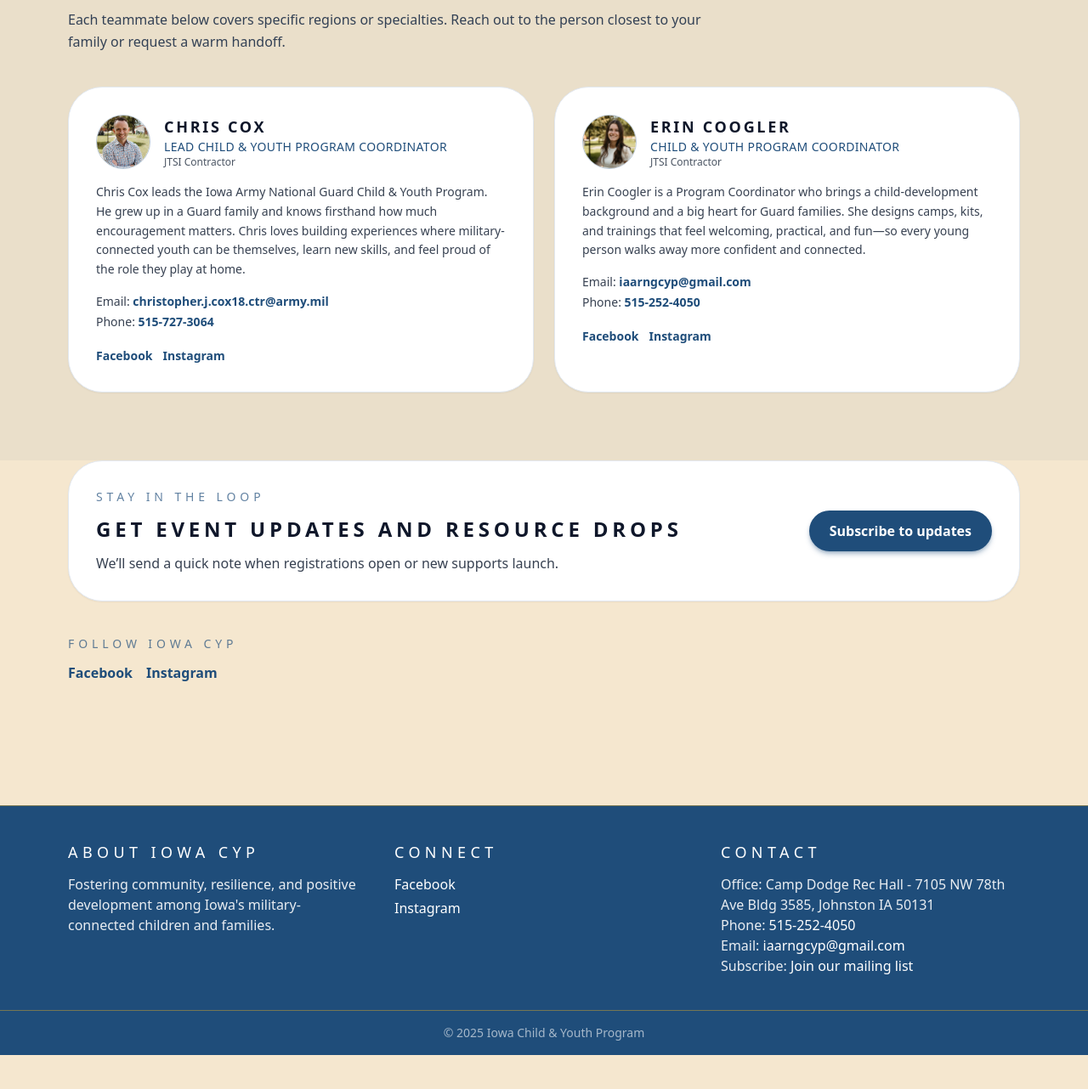
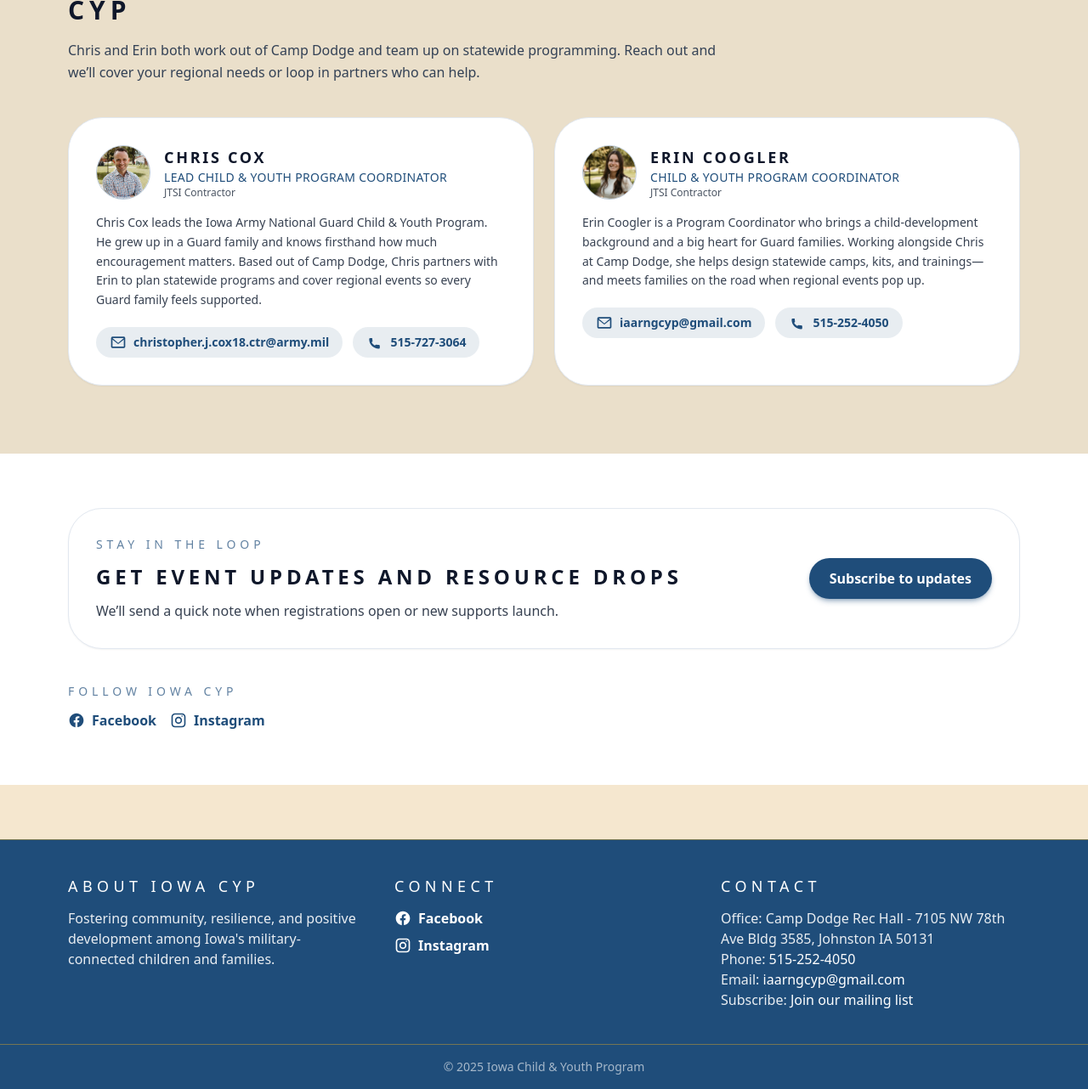
Before and after one commit to iowacyp/website, an Eleventy site: page src/pages/contact.njk in a window 1280 px wide. Shown: the part 1233-2515 px from the top of the page at 85% size. Before the commit the page ends 2475 px from the top, so only its background shows below. Built offline with nearby package versions, Linux system fonts and the light colour scheme; Eleventy itself is replaced by a stand-in of ours; files that its build step writes are made by us from their sources.

Commit message:
Refresh contact presentation and coordinator bios

```diff
--- a/src/_includes/partials/footer.njk
+++ b/src/_includes/partials/footer.njk
@@ -7,8 +7,22 @@
     <div>
       <h2 class="font-light text-lg tracking-[0.3em] uppercase mb-3 text-white">Connect</h2>
       <ul class="space-y-1 text-white/90">
-        <li><a class="text-white hover:text-secondary" href="{{ site.social.facebook }}" target="_blank" rel="noopener">Facebook</a></li>
-        <li><a class="text-white hover:text-secondary" href="{{ site.social.instagram }}" target="_blank" rel="noopener">Instagram</a></li>
+        <li>
+          <a class="social-link text-white hover:text-secondary" href="{{ site.social.facebook }}" target="_blank" rel="noopener">
+            <svg viewBox="0 0 24 24" aria-hidden="true" focusable="false">
+              <path d="M22 12c0-5.523-4.477-10-10-10S2 6.477 2 12c0 4.991 3.657 9.128 8.438 9.878v-6.987H8.078v-2.89h2.36V9.797c0-2.332 1.393-3.623 3.523-3.623 1.021 0 2.088.183 2.088.183v2.292h-1.177c-1.161 0-1.523.721-1.523 1.459v1.752h2.594l-.414 2.89h-2.18v6.987C18.343 21.128 22 16.99 22 12z" />
+            </svg>
+            <span>Facebook</span>
+          </a>
+        </li>
+        <li>
+          <a class="social-link text-white hover:text-secondary" href="{{ site.social.instagram }}" target="_blank" rel="noopener">
+            <svg viewBox="0 0 24 24" aria-hidden="true" focusable="false">
+              <path d="M7 2c-2.757 0-5 2.243-5 5v10c0 2.757 2.243 5 5 5h10c2.757 0 5-2.243 5-5V7c0-2.757-2.243-5-5-5H7zm0 2h10c1.654 0 3 1.346 3 3v10c0 1.654-1.346 3-3 3H7c-1.654 0-3-1.346-3-3V7c0-1.654 1.346-3 3-3zm10 1a1 1 0 110 2 1 1 0 010-2zM12 7c-2.757 0-5 2.243-5 5s2.243 5 5 5 5-2.243 5-5-2.243-5-5-5zm0 2a3 3 0 110 6 3 3 0 010-6z" />
+            </svg>
+            <span>Instagram</span>
+          </a>
+        </li>
       </ul>
     </div>
     <div>
--- a/src/data/team.json
+++ b/src/data/team.json
@@ -6,40 +6,20 @@
       "name": "Chris Cox",
       "title": "Lead Child & Youth Program Coordinator",
       "organization": "JTSI Contractor",
-      "bio": "Chris Cox leads the Iowa Army National Guard Child & Youth Program. He grew up in a Guard family and knows firsthand how much encouragement matters. Chris loves building experiences where military-connected youth can be themselves, learn new skills, and feel proud of the role they play at home.",
+      "bio": "Chris Cox leads the Iowa Army National Guard Child & Youth Program. He grew up in a Guard family and knows firsthand how much encouragement matters. Based out of Camp Dodge, Chris partners with Erin to plan statewide programs and cover regional events so every Guard family feels supported.",
       "phone": "515-727-3064",
       "email": "christopher.j.cox18.ctr@army.mil",
-      "headshot": "/assets/img/team/chris_cox_headshot.jpg",
-      "social": [
-        {
-          "label": "Facebook",
-          "url": "https://www.facebook.com/iowacyp"
-        },
-        {
-          "label": "Instagram",
-          "url": "https://www.instagram.com/iowacyp/"
-        }
-      ]
+      "headshot": "/assets/img/team/chris_cox_headshot.jpg"
     },
     {
       "id": "T002",
       "name": "Erin Coogler",
       "title": "Child & Youth Program Coordinator",
       "organization": "JTSI Contractor",
-      "bio": "Erin Coogler is a Program Coordinator who brings a child-development background and a big heart for Guard families. She designs camps, kits, and trainings that feel welcoming, practical, and fun—so every young person walks away more confident and connected.",
+      "bio": "Erin Coogler is a Program Coordinator who brings a child-development background and a big heart for Guard families. Working alongside Chris at Camp Dodge, she helps design statewide camps, kits, and trainings—and meets families on the road when regional events pop up.",
       "phone": "515-252-4050",
       "email": "iaarngcyp@gmail.com",
-      "headshot": "/assets/img/team/erin_headshot.jpg",
-      "social": [
-        {
-          "label": "Facebook",
-          "url": "https://www.facebook.com/iowacyp"
-        },
-        {
-          "label": "Instagram",
-          "url": "https://www.instagram.com/iowacyp/"
-        }
-      ]
+      "headshot": "/assets/img/team/erin_headshot.jpg"
     }
   ]
 }
--- a/src/pages/about.njk
+++ b/src/pages/about.njk
@@ -197,10 +197,20 @@ permalink: /about/index.html
             </div>
           </div>
           <p class="text-gray-700 text-sm leading-relaxed">{{ member.bio }}</p>
-          <ul class="text-sm text-gray-700 space-y-1">
-            <li><span class="font-semibold text-slate-800">Email:</span> <a class="text-primary hover:underline" href="mailto:{{ member.email }}">{{ member.email }}</a></li>
-            <li><span class="font-semibold text-slate-800">Phone:</span> <a class="text-primary hover:underline" href="tel:{{ member.phone | replace('-', '') }}">{{ member.phone }}</a></li>
-          </ul>
+          <div class="flex flex-wrap items-center gap-3 pt-1">
+            <a class="contact-link" href="mailto:{{ member.email }}">
+              <svg viewBox="0 0 24 24" aria-hidden="true" focusable="false">
+                <path d="M20 4H4a2 2 0 00-2 2v12c0 1.103.897 2 2 2h16c1.103 0 2-.897 2-2V6a2 2 0 00-2-2zm0 2v.01L12 13 4 6.01V6h16zM4 18v-9.764l7.382 5.768a1 1 0 001.236 0L20 8.236V18H4z"/>
+              </svg>
+              <span>{{ member.email }}</span>
+            </a>
+            <a class="contact-link" href="tel:{{ member.phone | replace('-', '') }}">
+              <svg viewBox="0 0 24 24" aria-hidden="true" focusable="false">
+                <path d="M16.487 15.56l-2.675-.305a1 1 0 00-.85.287l-1.02 1.046a11.055 11.055 0 01-4.53-4.53l1.046-1.02a1 1 0 00.287-.85l-.305-2.675A1.5 1.5 0 007.96 6H5.5A1.5 1.5 0 004 7.5C4 15.032 9.968 21 17.5 21a1.5 1.5 0 001.5-1.5V17.04a1.5 1.5 0 00-1.013-1.48z"/>
+              </svg>
+              <span>{{ member.phone }}</span>
+            </a>
+          </div>
           {% if member.social %}
             <div class="flex flex-wrap gap-3 pt-2">
               {% for social in member.social %}
--- a/src/pages/contact.njk
+++ b/src/pages/contact.njk
@@ -33,7 +33,10 @@ permalink: /contact/index.html
         <h2 class="text-2xl font-semibold text-slate-900">We’re a call or message away</h2>
         <p class="text-gray-700">Email: <a class="text-primary font-semibold" href="mailto:{{ site.contactEmail }}">{{ site.contactEmail }}</a></p>
         <p class="text-gray-700">Phone: <a class="text-primary font-semibold" href="tel:{{ site.contactPhone | replace('-', '') }}">{{ site.contactPhone }}</a></p>
-        <p class="text-sm text-gray-600">We reply within two business days. Need help right now? Call the Iowa National Guard Warrior &amp; Family Services office.</p>
+        <p class="text-sm text-gray-600">
+          We reply within two business days. Need help right now?
+          <a class="text-primary font-semibold" href="https://www.iowanationalguard.com/member-and-family-services/" target="_blank" rel="noopener">Visit the Iowa National Guard Warrior &amp; Family Services branch</a>.
+        </p>
       </article>
       <article class="content-card space-y-4 h-full md:flex md:items-center md:gap-6" data-reveal>
         <img src="/assets/img/contact_location.jpg" alt="Iowa Gold Star Military Museum exterior" class="w-full md:w-40 h-40 object-cover rounded-2xl border border-primary/20" loading="lazy" decoding="async">
@@ -52,8 +55,8 @@ permalink: /contact/index.html
   <div class="container space-y-10">
     <div class="max-w-3xl space-y-4">
       <p class="text-sm uppercase tracking-[0.35em] text-primary/70">Meet your points of contact</p>
-      <h2 class="text-2xl md:text-3xl font-semibold text-slate-900">Connect directly with program leads across Iowa</h2>
-      <p class="text-slate-700 leading-relaxed">Each teammate below covers specific regions or specialties. Reach out to the person closest to your family or request a warm handoff.</p>
+      <h2 class="text-2xl md:text-3xl font-semibold text-slate-900">Connect directly with the coordinators supporting Iowa CYP</h2>
+      <p class="text-slate-700 leading-relaxed">Chris and Erin both work out of Camp Dodge and team up on statewide programming. Reach out and we’ll cover your regional needs or loop in partners who can help.</p>
     </div>
     <div class="grid gap-6 md:grid-cols-2">
       {% for member in team.members %}
@@ -69,9 +72,19 @@ permalink: /contact/index.html
             </div>
           </div>
           <p class="text-sm text-gray-700 leading-relaxed">{{ member.bio }}</p>
-          <div class="text-sm text-gray-700 space-y-1">
-            <p>Email: <a class="text-primary font-semibold" href="mailto:{{ member.email }}">{{ member.email }}</a></p>
-            <p>Phone: <a class="text-primary font-semibold" href="tel:{{ member.phone | replace('-', '') }}">{{ member.phone }}</a></p>
+          <div class="flex flex-wrap items-center gap-3 pt-1">
+            <a class="contact-link" href="mailto:{{ member.email }}">
+              <svg viewBox="0 0 24 24" aria-hidden="true" focusable="false">
+                <path d="M20 4H4a2 2 0 00-2 2v12c0 1.103.897 2 2 2h16c1.103 0 2-.897 2-2V6a2 2 0 00-2-2zm0 2v.01L12 13 4 6.01V6h16zM4 18v-9.764l7.382 5.768a1 1 0 001.236 0L20 8.236V18H4z"/>
+              </svg>
+              <span>{{ member.email }}</span>
+            </a>
+            <a class="contact-link" href="tel:{{ member.phone | replace('-', '') }}">
+              <svg viewBox="0 0 24 24" aria-hidden="true" focusable="false">
+                <path d="M16.487 15.56l-2.675-.305a1 1 0 00-.85.287l-1.02 1.046a11.055 11.055 0 01-4.53-4.53l1.046-1.02a1 1 0 00.287-.85l-.305-2.675A1.5 1.5 0 007.96 6H5.5A1.5 1.5 0 004 7.5C4 15.032 9.968 21 17.5 21a1.5 1.5 0 001.5-1.5V17.04a1.5 1.5 0 00-1.013-1.48z"/>
+              </svg>
+              <span>{{ member.phone }}</span>
+            </a>
           </div>
           {% if member.social %}
             <div class="flex flex-wrap gap-3 pt-1">
@@ -86,7 +99,8 @@ permalink: /contact/index.html
   </div>
 </section>
 
-<section class="container pb-20 space-y-10" data-reveal>
+<section class="bg-white py-16" data-reveal>
+  <div class="container space-y-10">
     <div class="content-card md:flex md:items-center md:justify-between md:gap-8 space-y-6 md:space-y-0">
       <div class="space-y-3">
         <p class="text-sm uppercase tracking-[0.35em] text-primary/70">Stay in the loop</p>
@@ -98,8 +112,19 @@ permalink: /contact/index.html
     <div class="space-y-3">
       <p class="text-sm uppercase tracking-[0.35em] text-primary/70">Follow Iowa CYP</p>
       <div class="flex flex-wrap gap-4 text-gray-700">
-      <a class="text-primary font-semibold" href="{{ site.social.facebook }}" target="_blank" rel="noopener">Facebook</a>
-      <a class="text-primary font-semibold" href="{{ site.social.instagram }}" target="_blank" rel="noopener">Instagram</a>
+        <a class="social-link text-primary hover:text-secondary" href="{{ site.social.facebook }}" target="_blank" rel="noopener">
+          <svg viewBox="0 0 24 24" aria-hidden="true" focusable="false">
+            <path d="M22 12c0-5.523-4.477-10-10-10S2 6.477 2 12c0 4.991 3.657 9.128 8.438 9.878v-6.987H8.078v-2.89h2.36V9.797c0-2.332 1.393-3.623 3.523-3.623 1.021 0 2.088.183 2.088.183v2.292h-1.177c-1.161 0-1.523.721-1.523 1.459v1.752h2.594l-.414 2.89h-2.18v6.987C18.343 21.128 22 16.99 22 12z" />
+          </svg>
+          <span>Facebook</span>
+        </a>
+        <a class="social-link text-primary hover:text-secondary" href="{{ site.social.instagram }}" target="_blank" rel="noopener">
+          <svg viewBox="0 0 24 24" aria-hidden="true" focusable="false">
+            <path d="M7 2c-2.757 0-5 2.243-5 5v10c0 2.757 2.243 5 5 5h10c2.757 0 5-2.243 5-5V7c0-2.757-2.243-5-5-5H7zm0 2h10c1.654 0 3 1.346 3 3v10c0 1.654-1.346 3-3 3H7c-1.654 0-3-1.346-3-3V7c0-1.654 1.346-3 3-3zm10 1a1 1 0 110 2 1 1 0 010-2zM12 7c-2.757 0-5 2.243-5 5s2.243 5 5 5 5-2.243 5-5-2.243-5-5-5zm0 2a3 3 0 110 6 3 3 0 010-6z" />
+          </svg>
+          <span>Instagram</span>
+        </a>
+      </div>
     </div>
   </div>
 </section>
```
Also changed, not shown: src/assets/css/tailwind.css, 9 other files. Lines whose indentation alone changed are shown as unchanged.
